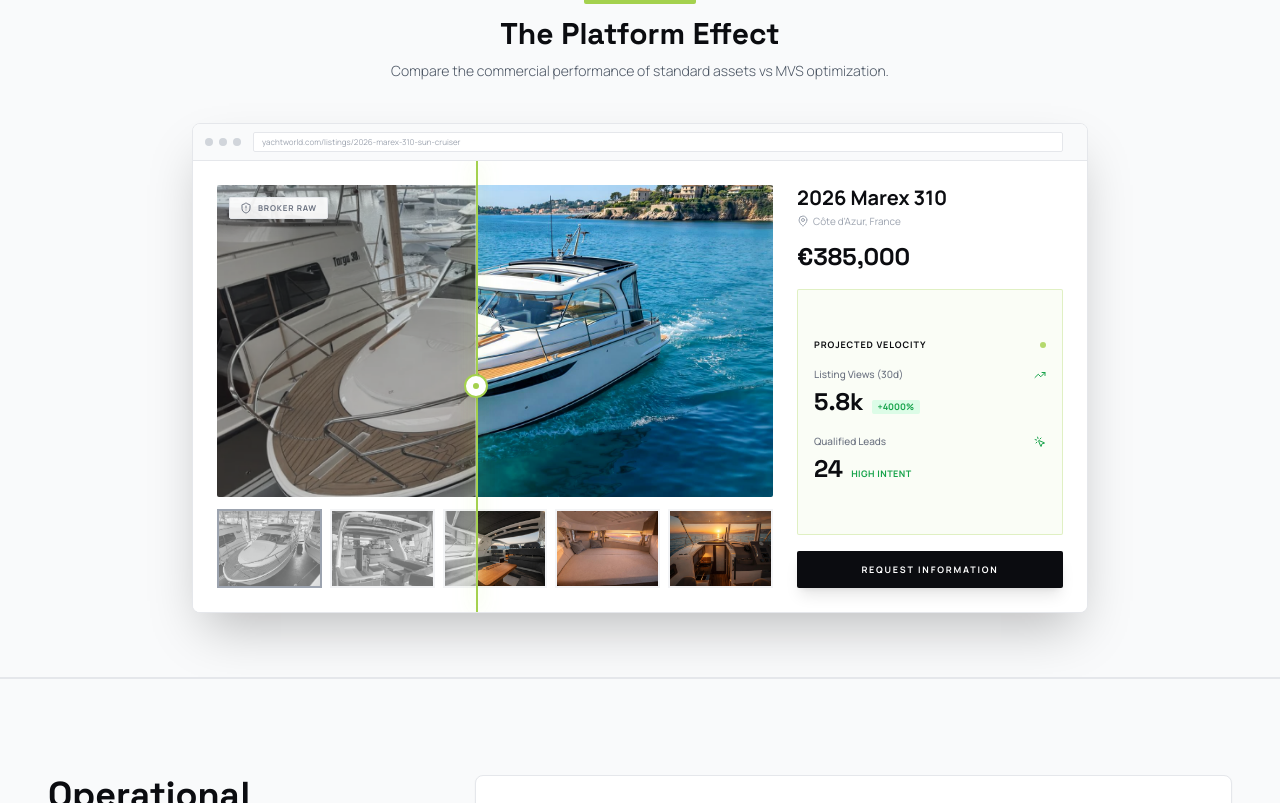
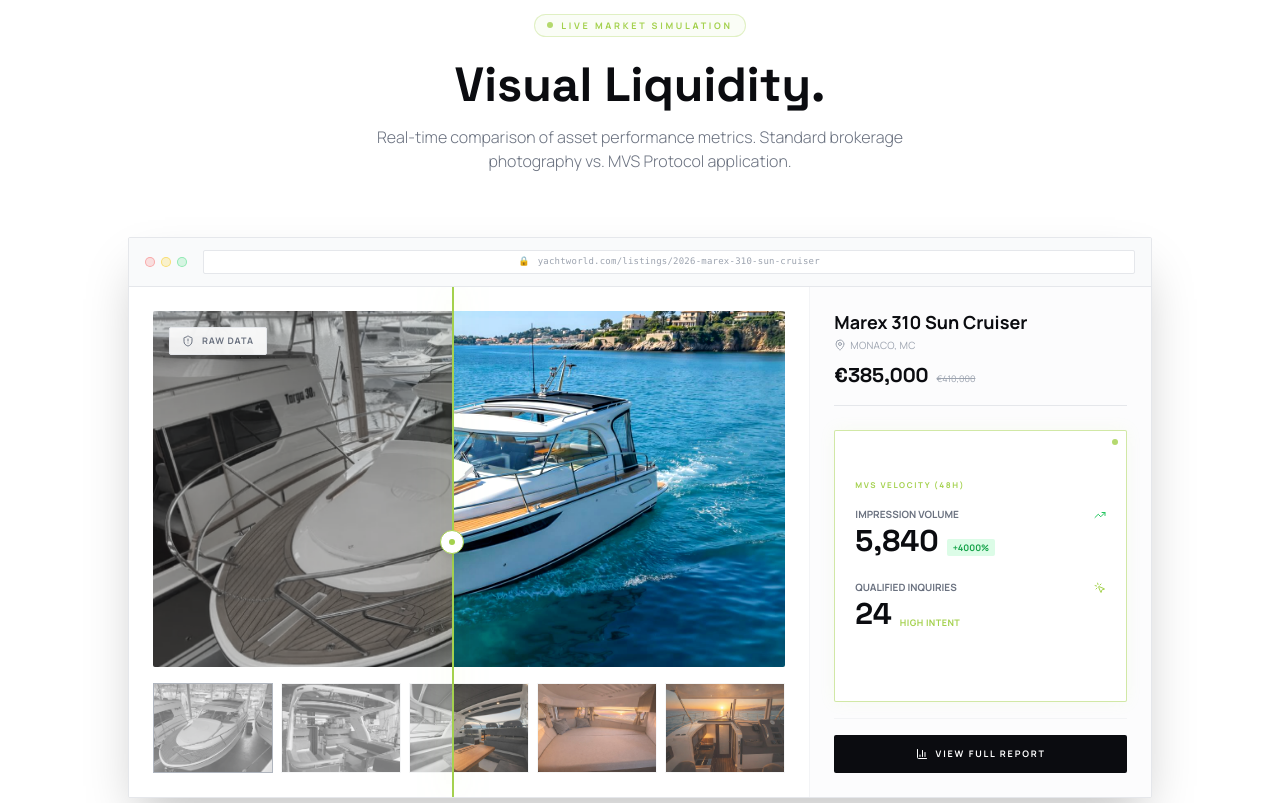
Before and after one commit to testeclothing/MVSACTIVE, a React (Vite) app: page / in a window 1280 px wide. Shown: the part 2077-2880 px from the top of the page. Built offline with nearby package versions, Linux system fonts and the light colour scheme; no server answers.

Commit message:
Update ListingDemo.tsx

```diff
--- a/components/ListingDemo.tsx
+++ b/components/ListingDemo.tsx
@@ -1,75 +1,79 @@
-import React, { useState } from 'react';
-import { MapPin, TrendingUp, TrendingDown, CheckCircle2, MousePointerClick, ShieldAlert } from 'lucide-react';
+import React from 'react';
+import { MapPin, TrendingUp, TrendingDown, CheckCircle2, MousePointerClick, ShieldAlert, BarChart3 } from 'lucide-react';
 
 const ListingDemo: React.FC = () => {
-  // Configuração das imagens do ANTES (Original) - 5 imagens
+  // Configuração das imagens
   const beforeImages = [
-      "/images/img11.png",   // Principal
-      "/images/img55.png",   // 1ª de baixo
-      "/images/img66.png",   // 2ª de baixo
-      "/images/img22.png",   // 3ª de baixo
-      "/images/33img.png"    // 4ª de baixo
+      "/images/img11.png",
+      "/images/img55.png",
+      "/images/img66.png",
+      "/images/img22.png",
+      "/images/33img.png"
   ];
 
-  // Configuração das imagens do AFTER (MVS Optimized) - 5 imagens
   const afterImages = [
-      "/images/img1.jpeg",   // Principal
-      "/images/img5.jpeg",   // 1ª de baixo
-      "/images/img6.jpeg",   // 2ª de baixo
-      "/images/img2.jpeg",   // 3ª de baixo
-      "/images/img3.jpeg"    // 4ª de baixo
+      "/images/img1.jpeg",
+      "/images/img5.jpeg",
+      "/images/img6.jpeg",
+      "/images/img2.jpeg",
+      "/images/img3.jpeg"
   ];
 
-  const [activeIndex, setActiveIndex] = useState(0);
+  // Mantemos o estado apenas para compatibilidade, mas o scanner é automático
+  const activeIndex = 0;
 
+  // Função auxiliar para renderizar o conteúdo (Standard vs Enhanced)
   const renderContent = (mode: 'standard' | 'enhanced') => {
     const currentImages = mode === 'standard' ? beforeImages : afterImages;
     const activeImage = currentImages[activeIndex];
 
     return (
-    <div className="grid grid-cols-1 md:grid-cols-12 gap-6 h-full bg-white p-6">
+      <div className="grid grid-cols-1 md:grid-cols-12 gap-0 h-full bg-white dark:bg-[#111] overflow-hidden">
 
-        {/* Visuals Column */}
-        <div className="md:col-span-8 flex flex-col gap-3">
-            <div className="relative aspect-[16/9] bg-gray-100 overflow-hidden rounded-sm shadow-inner group">
+          {/* Visuals Column (8 cols) */}
+          <div className="md:col-span-8 p-6 flex flex-col gap-4 border-r border-gray-100 dark:border-white/5">
+
+              {/* Main Image Container */}
+              <div className="relative aspect-[16/9] bg-gray-100 dark:bg-[#050505] overflow-hidden rounded-sm shadow-inner group">
                   <img
                       src={activeImage}
-                    alt="Yacht"
-                    className={`w-full h-full object-cover transition-all duration-500 ${
+                      alt="Asset Visual"
+                      className={`w-full h-full object-cover transition-all duration-700 ${
                           mode === 'standard'
-                        ? 'grayscale-[0.5] brightness-[0.9] contrast-[0.9] blur-[0.5px]'
-                        : 'saturate-[1.1] brightness-[1.02] contrast-[1.05]'
+                          ? 'grayscale-[0.8] brightness-[0.9] contrast-[0.9]'
+                          : 'saturate-[1.1] brightness-[1.05] contrast-[1.1]'
                       }`}
                   />
-                <div className={`absolute top-3 left-3 z-10 px-2.5 py-1 rounded-sm text-[8px] font-bold uppercase tracking-widest flex items-center gap-1.5 shadow-lg ${
+
+                  {/* Status Badge */}
+                  <div className={`absolute top-4 left-4 z-10 px-3 py-1.5 rounded-sm text-[9px] font-bold uppercase tracking-widest flex items-center gap-2 shadow-lg backdrop-blur-md ${
                       mode === 'standard'
                       ? 'bg-white/90 text-gray-500 border border-gray-200'
-                    : 'bg-neon text-dark border border-white/20'
+                      : 'bg-neon/90 text-dark border border-white/20'
                   }`}>
                       {mode === 'standard' ? (
-                        <><ShieldAlert className="w-3 h-3" /> Broker Raw</>
+                          <><ShieldAlert className="w-3 h-3" /> Raw Data</>
                       ) : (
-                        <><CheckCircle2 className="w-3 h-3" /> MVS Optimized</>
+                          <><CheckCircle2 className="w-3 h-3" /> Protocol Active</>
                       )}
                   </div>
               </div>
 
-            {/* Thumbnails - Grid de 5 colunas */}
-            <div className="grid grid-cols-5 gap-2">
+              {/* Thumbnails Grid */}
+              <div className="grid grid-cols-5 gap-2 opacity-80">
                   {currentImages.map((img, i) => (
                        <div
                           key={i}
-                        onClick={() => setActiveIndex(i)}
-                        className={`aspect-[4/3] bg-gray-100 overflow-hidden cursor-pointer border-2 transition-all duration-300 ${
+                          className={`aspect-[4/3] bg-gray-100 dark:bg-white/5 overflow-hidden border transition-all duration-300 ${
                               activeIndex === i
-                            ? (mode === 'standard' ? 'border-gray-400' : 'border-dark')
-                            : 'border-transparent hover:border-gray-200'
+                              ? (mode === 'standard' ? 'border-gray-400' : 'border-neon')
+                              : 'border-transparent'
                           }`}
                        >
                           <img
                               src={img}
-                            className={`w-full h-full object-cover transition-opacity ${
-                                mode === 'standard' ? 'grayscale opacity-60' : 'opacity-100'
+                              className={`w-full h-full object-cover ${
+                                  mode === 'standard' ? 'grayscale opacity-70' : 'opacity-100'
                               }`}
                           />
                        </div>
@@ -77,151 +81,170 @@ const ListingDemo: React.FC = () => {
               </div>
           </div>
 
-        {/* Info Column */}
-        <div className="md:col-span-4 flex flex-col h-full">
-            <div className="mb-4">
-                <h1 className="text-xl font-bold text-dark leading-tight mb-1">
-                    2026 Marex 310
+          {/* Data Column (4 cols) */}
+          <div className="md:col-span-4 p-6 flex flex-col h-full bg-gray-50/50 dark:bg-[#151515]">
+
+              {/* Asset Header */}
+              <div className="mb-6 pb-4 border-b border-gray-200 dark:border-white/5">
+                  <h1 className="text-lg font-bold text-dark dark:text-white leading-tight mb-1">
+                      Marex 310 Sun Cruiser
                   </h1>
-                <div className="flex items-center text-[10px] text-gray-400 mb-3">
+                  <div className="flex items-center text-[10px] text-gray-400 mb-2 uppercase tracking-wide">
                       <MapPin className="w-3 h-3 mr-1" />
-                    Côte d'Azur, France
+                      Monaco, MC
                   </div>
-                <div className="flex flex-col">
-                    <span className="text-2xl font-display font-bold text-dark">€385,000</span>
+                  <div className="flex items-baseline gap-2">
+                      <span className="text-xl font-display font-bold text-dark dark:text-white">€385,000</span>
+                      <span className="text-[9px] text-gray-400 line-through">€410,000</span>
                   </div>
               </div>
 
-            {/* Dynamic Metrics Section */}
-            <div className={`flex-1 rounded-sm border p-4 mb-4 transition-colors duration-500 flex flex-col justify-center ${
+              {/* Performance Card */}
+              <div className={`flex-1 rounded-sm border p-5 mb-4 transition-all duration-500 flex flex-col justify-center relative overflow-hidden ${
                   mode === 'standard'
-                ? 'bg-gray-50 border-gray-100'
-                : 'bg-neon/5 border-neon/30'
+                  ? 'bg-white border-gray-200'
+                  : 'bg-white dark:bg-[#0a0a0a] border-neon/50 shadow-[0_0_15px_rgba(204,243,129,0.1)]'
               }`}>
-                <div className="flex items-center justify-between mb-4">
-                    <span className={`text-[9px] font-bold uppercase tracking-widest ${
-                        mode === 'standard' ? 'text-gray-400' : 'text-dark'
+                  {/* Active Indicator */}
+                  {mode === 'enhanced' && (
+                      <div className="absolute top-0 right-0 p-2">
+                          <div className="w-1.5 h-1.5 bg-neon rounded-full animate-pulse"></div>
+                      </div>
+                  )}
+
+                  <div className="mb-6">
+                      <span className={`text-[8px] font-bold uppercase tracking-[0.2em] block mb-4 ${
+                          mode === 'standard' ? 'text-gray-400' : 'text-neon'
                       }`}>
-                        {mode === 'standard' ? 'Current Performance' : 'Projected Velocity'}
+                          {mode === 'standard' ? 'Legacy Metrics (30d)' : 'MVS Velocity (48h)'}
                       </span>
-                    {mode === 'enhanced' && <div className="w-1.5 h-1.5 bg-neon rounded-full animate-pulse"></div>}
+
+                      {/* Metric 1: Views */}
+                      <div className="mb-6">
+                          <div className="flex items-center justify-between mb-1">
+                              <span className="text-[10px] text-gray-500 font-bold uppercase">Impression Volume</span>
+                              {mode === 'enhanced' ? <TrendingUp className="w-3 h-3 text-green-500" /> : <TrendingDown className="w-3 h-3 text-red-400" />}
                           </div>
-
-                <div className="space-y-4">
-                    <div>
-                        <div className="flex items-center justify-between mb-1">
-                            <span className="text-[10px] text-gray-500 font-medium">Listing Views (30d)</span>
-                            {mode === 'enhanced' && <TrendingUp className="w-3 h-3 text-green-600" />}
-                            {mode === 'standard' && <TrendingDown className="w-3 h-3 text-red-400" />}
-                        </div>
-                        <div className="flex items-baseline gap-2">
-                            <span className={`text-2xl font-bold font-display ${
-                                mode === 'standard' ? 'text-gray-400' : 'text-dark'
+                          <div className="flex items-end gap-2">
+                              <span className={`text-3xl font-bold font-display leading-none ${
+                                  mode === 'standard' ? 'text-gray-400' : 'text-dark dark:text-white'
                               }`}>
-                                {mode === 'standard' ? '142' : '5.8k'}
+                                  {mode === 'standard' ? '142' : '5,840'}
                               </span>
-                             {mode === 'enhanced' && <span className="text-[9px] text-green-600 font-bold bg-green-100 px-1.5 rounded-sm">+4000%</span>}
+                               {mode === 'enhanced' && <span className="text-[9px] text-green-600 bg-green-100 dark:bg-green-900/30 px-1.5 py-0.5 rounded-sm font-bold">+4000%</span>}
                           </div>
                       </div>
 
+                      {/* Metric 2: Leads */}
                       <div>
                           <div className="flex items-center justify-between mb-1">
-                            <span className="text-[10px] text-gray-500 font-medium">Qualified Leads</span>
-                            {mode === 'enhanced' && <MousePointerClick className="w-3 h-3 text-green-600" />}
+                              <span className="text-[10px] text-gray-500 font-bold uppercase">Qualified Inquiries</span>
+                              {mode === 'enhanced' && <MousePointerClick className="w-3 h-3 text-neon" />}
                           </div>
-                        <div className="flex items-baseline gap-2">
-                             <span className={`text-2xl font-bold font-display ${
-                                mode === 'standard' ? 'text-gray-400' : 'text-dark'
+                          <div className="flex items-end gap-2">
+                               <span className={`text-3xl font-bold font-display leading-none ${
+                                  mode === 'standard' ? 'text-gray-400' : 'text-dark dark:text-white'
                               }`}>
                                   {mode === 'standard' ? '0' : '24'}
                               </span>
-                            {mode === 'standard' && <span className="text-[9px] text-red-400 font-bold uppercase tracking-wider">Stagnant</span>}
-                            {mode === 'enhanced' && <span className="text-[9px] text-green-600 font-bold uppercase tracking-wider">High Intent</span>}
+                              {mode === 'standard'
+                                  ? <span className="text-[9px] text-red-400 font-bold uppercase tracking-wider">Stagnant</span>
+                                  : <span className="text-[9px] text-neon font-bold uppercase tracking-wider">High Intent</span>
+                              }
                           </div>
                       </div>
                   </div>
               </div>
 
-            <div className="mt-auto">
-                <button className={`w-full py-3 font-bold text-[9px] uppercase tracking-[0.2em] transition-all rounded-sm ${
+              {/* Action Button (Simulated) */}
+              <div className="mt-auto pt-4 border-t border-gray-100 dark:border-white/5">
+                  <button className={`w-full py-3 font-bold text-[9px] uppercase tracking-[0.2em] transition-all rounded-sm flex items-center justify-center gap-2 ${
                       mode === 'standard'
-                    ? 'bg-gray-100 text-gray-300 cursor-not-allowed border border-gray-200'
-                    : 'bg-dark text-white hover:bg-neon hover:text-dark shadow-lg'
+                      ? 'bg-gray-100 text-gray-300 cursor-not-allowed'
+                      : 'bg-dark dark:bg-white text-white dark:text-dark hover:bg-neon dark:hover:bg-neon hover:text-dark dark:hover:text-dark'
                   }`}>
-                    Request Information
+                      <BarChart3 className="w-3 h-3" />
+                      View Full Report
                   </button>
               </div>
           </div>
       </div>
-  )};
+    );
+  };
 
   return (
-    <section id="demo" className="py-16 bg-gray-50 dark:bg-[#0B0C10] border-y border-gray-200 dark:border-white/5 overflow-hidden transition-colors duration-500">
+    <section id="demo" className="py-24 bg-white dark:bg-[#0B0C10] border-t border-gray-200 dark:border-white/5 transition-colors duration-500">
        <style>{`
-        @keyframes scan-clip {
+        @keyframes scan-clip-slow {
           0% { clip-path: inset(0 100% 0 0); }
           50% { clip-path: inset(0 0% 0 0); }
           100% { clip-path: inset(0 100% 0 0); }
         }
-        @keyframes scan-line {
+        @keyframes scan-line-slow {
           0% { left: 0%; }
           50% { left: 100%; }
           100% { left: 0%; }
         }
-        /* Mudei de 4s para 8s para o scanner ser mais lento */
         .animate-scanner-clip {
-          animation: scan-clip 8s ease-in-out infinite;
+          animation: scan-clip-slow 8s ease-in-out infinite;
         }
         .animate-scanner-line {
-          animation: scan-line 8s ease-in-out infinite;
+          animation: scan-line-slow 8s ease-in-out infinite;
         }
       `}</style>
 
       <div className="container mx-auto px-6 md:px-12">
-        {/* Header - Compact */}
-        <div className="text-center max-w-3xl mx-auto mb-10">
-           <div className="inline-block px-3 py-1 bg-neon text-dark text-[9px] font-bold uppercase tracking-widest mb-3 rounded-sm">
-              Live Simulation
+
+        {/* Header Institucional */}
+        <div className="text-center max-w-3xl mx-auto mb-16">
+           <div className="inline-flex items-center gap-2 px-3 py-1 border border-neon/30 bg-neon/5 rounded-full mb-6">
+              <div className="w-1.5 h-1.5 bg-neon rounded-full animate-pulse"></div>
+              <span className="text-neon text-[9px] font-bold uppercase tracking-[0.3em]">
+                  Live Market Simulation
+              </span>
            </div>
-           <h2 className="font-display text-3xl font-bold text-dark dark:text-white mb-2">
-              The Platform Effect
+           <h2 className="font-display text-3xl md:text-5xl font-bold text-dark dark:text-white mb-4">
+              Visual Liquidity.
            </h2>
-           <p className="text-gray-600 dark:text-gray-400 text-sm font-light leading-relaxed">
-              Compare the commercial performance of standard assets vs MVS optimization.
+           <p className="text-gray-500 dark:text-gray-400 text-sm md:text-base font-light leading-relaxed max-w-xl mx-auto">
+              Real-time comparison of asset performance metrics. Standard brokerage photography vs. MVS Protocol application.
            </p>
         </div>
 
-        {/* Browser Mockup Container - Compact Height */}
-        <div className="max-w-4xl mx-auto bg-white rounded-lg shadow-2xl dark:shadow-black/50 border border-gray-200 dark:border-white/10 overflow-hidden relative min-h-[450px]">
+        {/* Browser Mockup Window */}
+        <div className="max-w-5xl mx-auto bg-white dark:bg-[#111] rounded-sm shadow-2xl dark:shadow-black/50 border border-gray-200 dark:border-white/10 overflow-hidden relative min-h-[500px]">
 
-            {/* Browser Header (Static) */}
-            <div className="relative z-30 bg-gray-50 border-b border-gray-200 px-3 py-2 flex items-center">
+            {/* Browser Header (Chrome/Safari Style) */}
+            <div className="relative z-30 bg-gray-50 dark:bg-[#151515] border-b border-gray-200 dark:border-white/5 px-4 py-3 flex items-center gap-4">
                 <div className="flex space-x-1.5">
-                    <div className="w-2 h-2 rounded-full bg-gray-300"></div>
-                    <div className="w-2 h-2 rounded-full bg-gray-300"></div>
-                    <div className="w-2 h-2 rounded-full bg-gray-300"></div>
+                    <div className="w-2.5 h-2.5 rounded-full bg-red-400/20 border border-red-400/50"></div>
+                    <div className="w-2.5 h-2.5 rounded-full bg-yellow-400/20 border border-yellow-400/50"></div>
+                    <div className="w-2.5 h-2.5 rounded-full bg-green-400/20 border border-green-400/50"></div>
                 </div>
-                <div className="flex-1 bg-white border border-gray-200 rounded-sm h-5 mx-3 flex items-center px-2">
-                    <span className="text-[8px] text-gray-400 font-sans truncate">yachtworld.com/listings/2026-marex-310-sun-cruiser</span>
+                <div className="flex-1 bg-white dark:bg-[#050505] border border-gray-200 dark:border-white/10 rounded-sm h-6 flex items-center justify-center px-4">
+                    <span className="text-[9px] text-gray-400 font-mono tracking-wide flex items-center gap-2">
+                        <span className="text-green-500">🔒</span>
+                        yachtworld.com/listings/2026-marex-310-sun-cruiser
+                    </span>
                 </div>
             </div>
 
             {/* MAIN CONTENT AREA */}
             <div className="relative">
 
-                {/* Layer 1: Enhanced (Background) */}
+                {/* Layer 1: Enhanced (Background - MVS) */}
                 <div className="relative z-0">
                     {renderContent('enhanced')}
                 </div>
 
-                {/* Layer 2: Standard (Foreground + Clip) */}
-                <div className="absolute inset-0 z-10 animate-scanner-clip bg-white">
+                {/* Layer 2: Standard (Foreground - RAW) */}
+                <div className="absolute inset-0 z-10 animate-scanner-clip bg-white dark:bg-[#111]">
                     {renderContent('standard')}
                 </div>
 
                 {/* Scanner Line */}
-                <div className="absolute inset-y-0 w-0.5 bg-neon shadow-[0_0_20px_rgba(204,243,129,0.8)] z-20 animate-scanner-line pointer-events-none">
-                     <div className="absolute top-1/2 -translate-y-1/2 -left-3 w-6 h-6 bg-white border-2 border-neon rounded-full flex items-center justify-center shadow-lg">
+                <div className="absolute inset-y-0 w-0.5 bg-neon shadow-[0_0_30px_rgba(204,243,129,0.6)] z-20 animate-scanner-line pointer-events-none">
+                     <div className="absolute top-1/2 -translate-y-1/2 -left-3 w-6 h-6 bg-white dark:bg-black border border-neon rounded-full flex items-center justify-center shadow-lg">
                         <div className="w-1.5 h-1.5 bg-neon rounded-full"></div>
                      </div>
                 </div>
```
Lines whose indentation alone changed are shown as unchanged.
